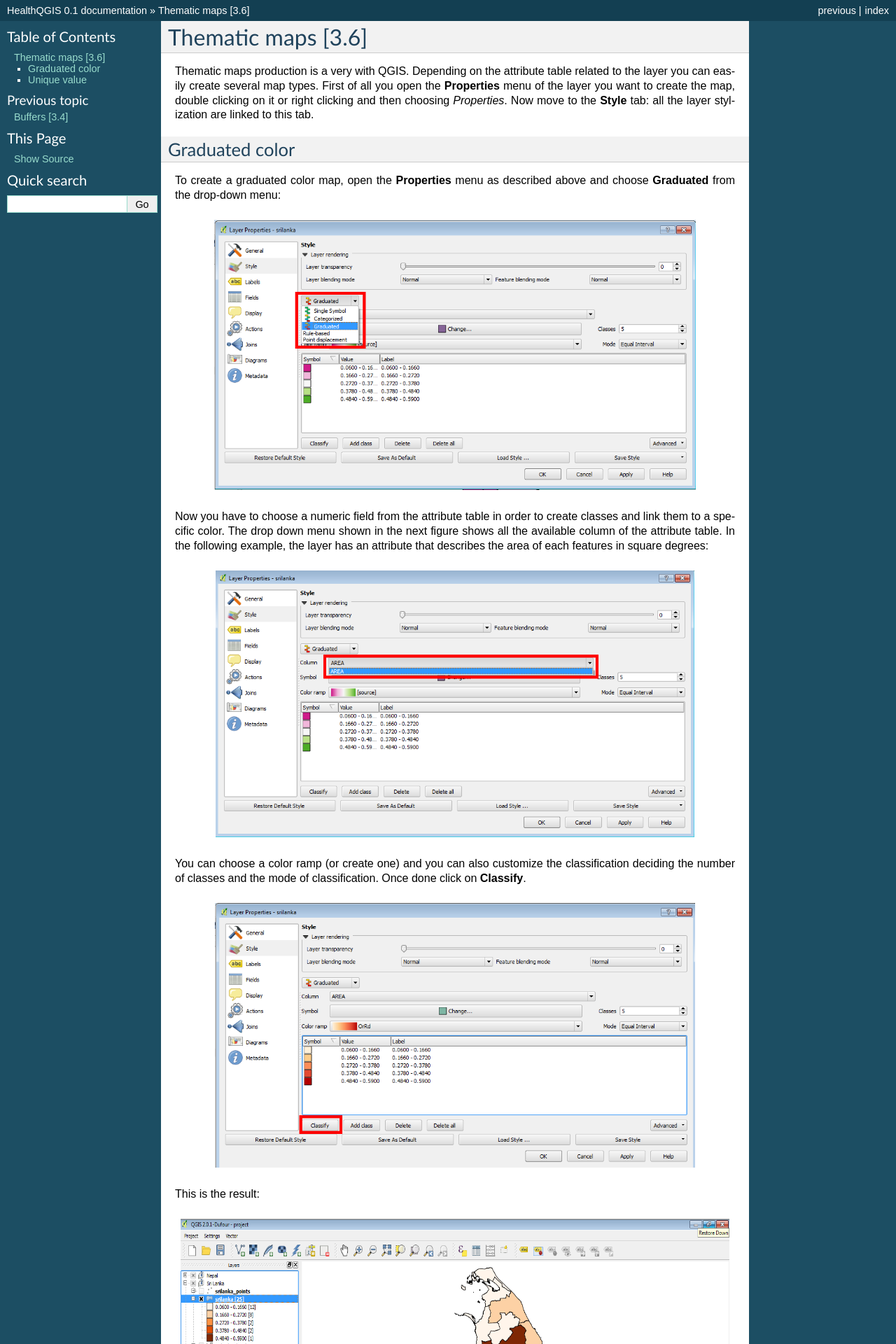
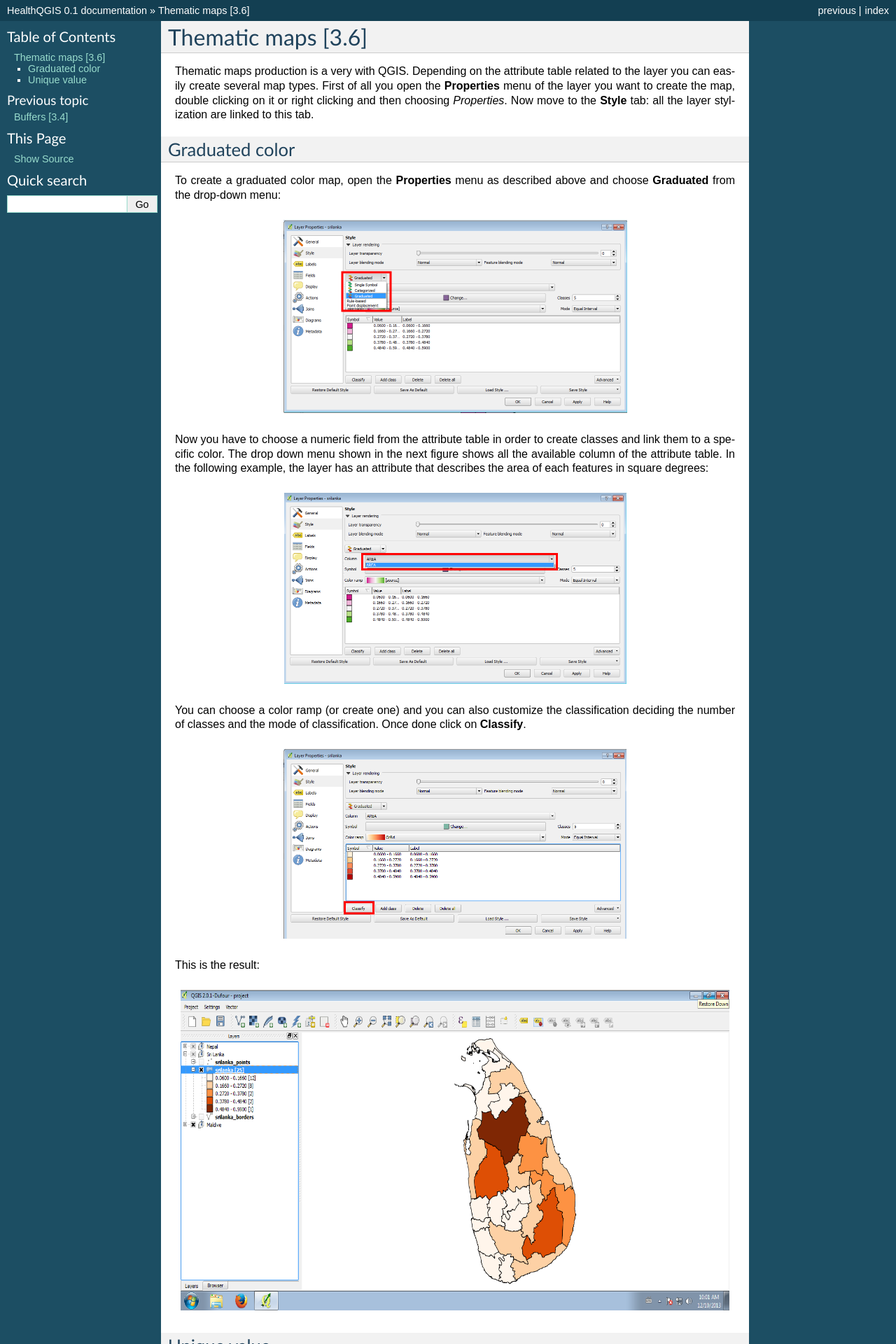
Before and after one commit to faunalia/HealthQGIS, a Sphinx documentation site: the page built from Documentation/3_6_thematic_maps.rst, in a window 1280 px wide. Shown: the top 1920 px of the page at 70% size. Built offline with Sphinx 7.4.7, drawn with Linux system fonts in a browser that asks for light colours.

Commit message:
some small changes in the documentation to solve partially the formatting problems

```diff
--- a/Documentation/3_2_basic_around_map.rst
+++ b/Documentation/3_2_basic_around_map.rst
@@ -36,6 +36,9 @@
 
 .. figure:: img/map_tools_3.png
    :align: center
+   :scale: 70%
+
+|
 
 * **Areas**
 
@@ -43,6 +46,7 @@
 
 .. figure:: img/map_tools_4.png
    :align: center
+   :scale: 60%
 
 
 .. |mActionMeasure| image:: img/mActionMeasure.png
--- a/Documentation/3_4_buffer.rst
+++ b/Documentation/3_4_buffer.rst
@@ -8,13 +8,13 @@
 
 .. figure:: img/buffer_1.png
 	:align: center
-	:scale: 70%
+	:scale: 80%
 
 You should now see the buffer dialog window where you can perform your operation:
 
 .. figure:: img/buffers.png
 	:align: center
-	:scale: 70%
+	:scale: 50%
 
 
 1. Select the layer from the drop down menu (all layer of your QGIS project are available)
--- a/Documentation/3_6_thematic_maps.rst
+++ b/Documentation/3_6_thematic_maps.rst
@@ -13,20 +13,20 @@
 
 .. figure:: img/graduated_1.png
 	:align: center
-	:scale: 70%
+	:scale: 50%
 
 Now you have to choose a numeric field from the attribute table in order to create classes and link them to a specific color. The drop down menu shown in the next figure shows all the available column of the attribute table. In the following example, the layer has an attribute that describes the area of each features in square degrees:
 
 .. figure:: img/graduated_2.png
 	:align: center
-	:scale: 70%
+	:scale: 50%
 
 You can choose a color ramp (or create one) and you can also customize the classification deciding the number of classes and the mode of classification.
 Once done click on **Classify**.
 
 .. figure:: img/graduated_3.png
 	:align: center
-	:scale: 70%
+	:scale: 50%
 
 This is the result:
 
@@ -46,20 +46,20 @@
 
 .. figure:: img/categorized_1.png
 	:align: center
-	:scale: 70%
+	:scale: 50%
 
 |
 |
 
 .. figure:: img/categorized_2.png
 	:align: center
-	:scale: 70%
+	:scale: 50%
 
 Choose the color (many other customization are available) and click on **Classify**. Then close the windows clicking on **OK**.
 
 .. figure:: img/categorized_3.png
 	:align: center
-	:scale: 70%
+	:scale: 50%
 
 The result is:
 
```
Also changed, not shown: Documentation/3_3_querying_the_map.rst (+6 -5 lines), Documentation/img/faunalia.png (added).
